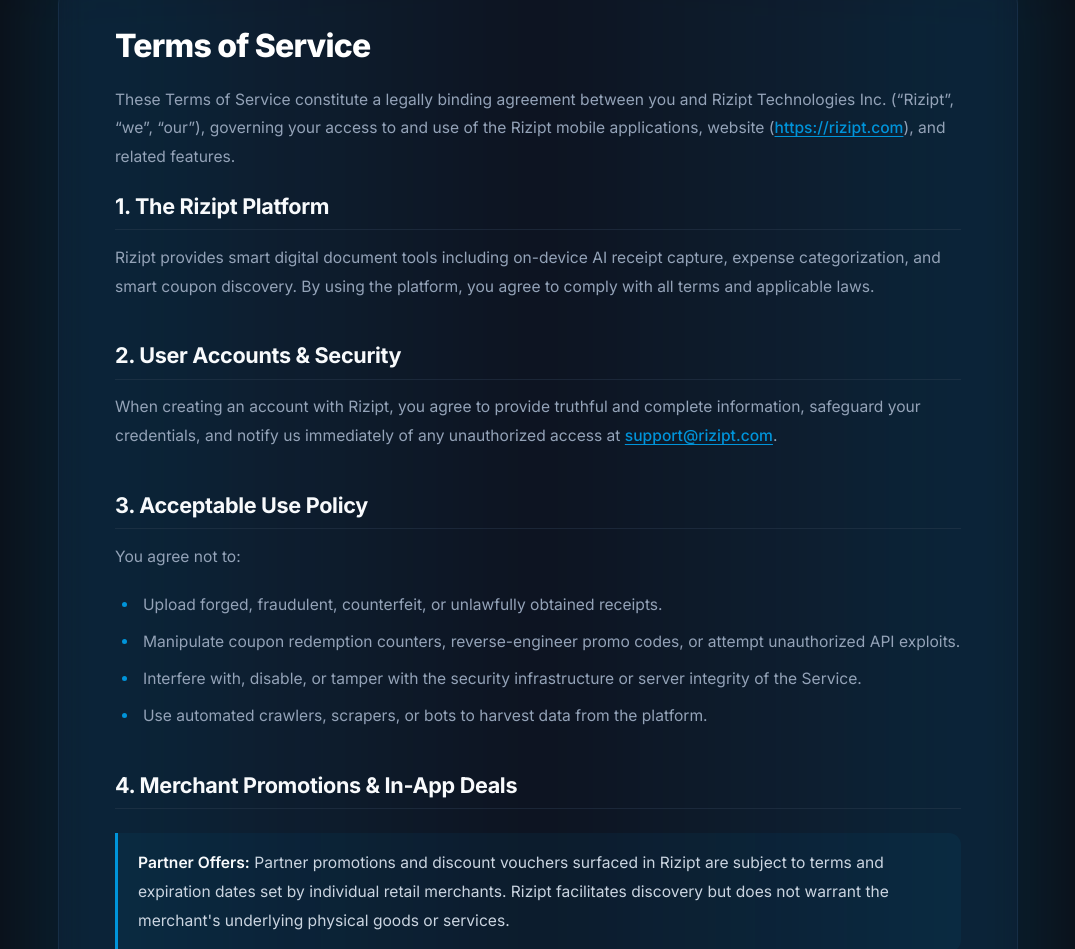
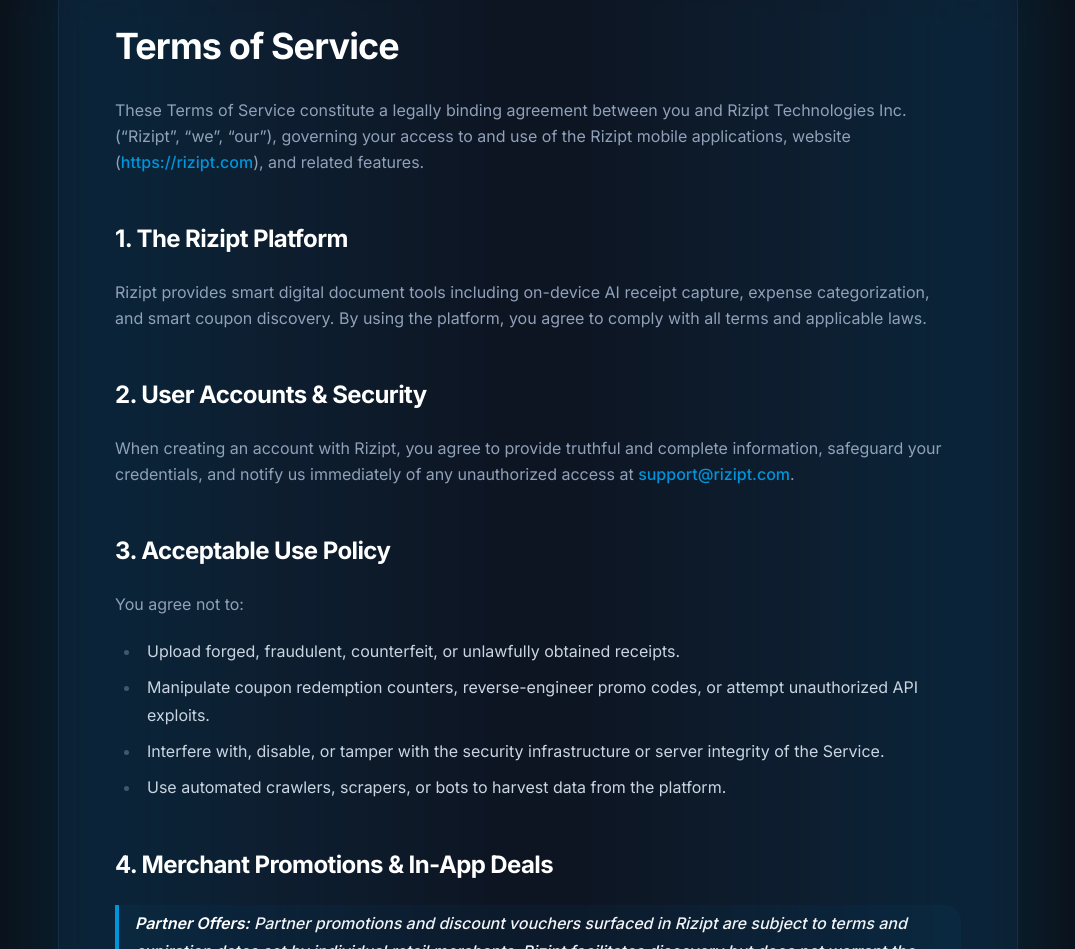
Before and after one commit to Rahad-Ullah/rizipt-website, a Next.js app: page /terms-of-service in a window 1280 px wide. Shown: the part 543-1492 px from the top of the page, without its empty margins (102-1177 px from the left). Built offline with nearby package versions, Linux system fonts and the light colour scheme; no server answers.

Commit message:
style(legal): replace custom legal.css with @tailwindcss/typography plugin and prose classes

```diff
--- a/package.json
+++ b/package.json
@@ -10,6 +10,7 @@
   },
   "dependencies": {
     "@base-ui/react": "^1.9.0",
+    "@tailwindcss/typography": "^0.5.20",
     "class-variance-authority": "^0.7.1",
     "cn": "^0.4.0",
     "lucide-react": "^1.16.0",
--- a/src/app/(legal)/layout.tsx
+++ b/src/app/(legal)/layout.tsx
@@ -2,7 +2,6 @@
 import Link from "next/link";
 import { ChevronLeft, Mail, ArrowRight } from "lucide-react";
 import { Navbar, Footer } from "@/components/common";
-import "./legal.css";
 
 export default function LegalRouteLayout({
   children,
--- a/src/app/(legal)/legal.css
+++ /dev/null
@@ -1,162 +0,0 @@
-/* ==========================================================================
-   Contained Scoped Legal Prose Styles
-   Strictly scoped to .legal-prose-content so nothing leaks out to other elements.
-   ========================================================================== */
-
-.legal-prose-content {
-  color: #cbd5e1;
-  font-size: 0.975rem;
-  line-height: 1.85;
-  word-break: break-word;
-}
-
-.legal-prose-content h1 {
-  color: #ffffff;
-  font-size: 2rem;
-  font-weight: 800;
-  margin-top: 1.5rem;
-  margin-bottom: 1.25rem;
-  line-height: 1.25;
-  letter-spacing: -0.025em;
-}
-
-.legal-prose-content h1:first-child {
-  margin-top: 0;
-}
-
-.legal-prose-content h2 {
-  color: #f8fafc;
-  font-size: 1.35rem;
-  font-weight: 700;
-  margin-top: 2.5rem;
-  margin-bottom: 0.85rem;
-  line-height: 1.35;
-  letter-spacing: -0.015em;
-  padding-bottom: 0.5rem;
-  border-bottom: 1px solid rgba(51, 65, 85, 0.4);
-}
-
-.legal-prose-content h2:first-of-type {
-  margin-top: 0;
-}
-
-.legal-prose-content h3 {
-  color: #e2e8f0;
-  font-size: 1.1rem;
-  font-weight: 600;
-  margin-top: 1.75rem;
-  margin-bottom: 0.6rem;
-  line-height: 1.4;
-}
-
-.legal-prose-content p {
-  margin-top: 0;
-  margin-bottom: 1.25rem;
-  color: #94a3b8;
-}
-
-.legal-prose-content ul {
-  list-style-type: disc;
-  margin-top: 0.5rem;
-  margin-bottom: 1.25rem;
-  padding-left: 1.5rem;
-  color: #94a3b8;
-}
-
-.legal-prose-content ol {
-  list-style-type: decimal;
-  margin-top: 0.5rem;
-  margin-bottom: 1.25rem;
-  padding-left: 1.5rem;
-  color: #94a3b8;
-}
-
-.legal-prose-content li {
-  margin-bottom: 0.5rem;
-  padding-left: 0.25rem;
-}
-
-.legal-prose-content li::marker {
-  color: #0094DA;
-}
-
-.legal-prose-content a {
-  color: #0094DA;
-  text-decoration: underline;
-  text-underline-offset: 3px;
-  font-weight: 500;
-  transition: color 0.15s ease;
-}
-
-.legal-prose-content a:hover {
-  color: #38bdf8;
-}
-
-.legal-prose-content strong {
-  color: #f8fafc;
-  font-weight: 600;
-}
-
-.legal-prose-content em {
-  color: #cbd5e1;
-  font-style: italic;
-}
-
-.legal-prose-content blockquote {
-  border-left: 3px solid #0094DA;
-  background-color: rgba(0, 148, 218, 0.06);
-  border-radius: 0 0.75rem 0.75rem 0;
-  padding: 1rem 1.25rem;
-  margin: 1.5rem 0;
-  color: #cbd5e1;
-}
-
-.legal-prose-content blockquote p:last-child {
-  margin-bottom: 0;
-}
-
-.legal-prose-content table {
-  width: 100%;
-  border-collapse: collapse;
-  margin: 1.75rem 0;
-  font-size: 0.85rem;
-  border-radius: 0.75rem;
-  overflow: hidden;
-  border: 1px solid rgba(51, 65, 85, 0.6);
-}
-
-.legal-prose-content th,
-.legal-prose-content td {
-  border: 1px solid rgba(51, 65, 85, 0.5);
-  padding: 0.75rem 1rem;
-  text-align: left;
-}
-
-.legal-prose-content th {
-  background-color: rgba(22, 31, 48, 0.9);
-  color: #ffffff;
-  font-weight: 600;
-  font-size: 0.8rem;
-  text-transform: uppercase;
-  letter-spacing: 0.05em;
-}
-
-.legal-prose-content tr:nth-child(even) {
-  background-color: rgba(17, 24, 39, 0.4);
-}
-
-.legal-prose-content hr {
-  border: 0;
-  border-top: 1px solid rgba(51, 65, 85, 0.6);
-  margin: 2.25rem 0;
-}
-
-.legal-prose-content code {
-  font-family: var(--font-mono, monospace);
-  font-size: 0.85em;
-  background-color: rgba(15, 23, 42, 0.8);
-  border: 1px solid rgba(51, 65, 85, 0.6);
-  padding: 0.15rem 0.35rem;
-  border-radius: 0.25rem;
-  color: #38bdf8;
-}
--- a/src/app/(legal)/privacy-policy/page.tsx
+++ b/src/app/(legal)/privacy-policy/page.tsx
@@ -41,9 +41,6 @@
               <Calendar className="size-3.5 text-[#0094DA]" />
               <span>Last Updated: {data.formattedDate}</span>
             </span>
-            <span className="inline-flex items-center gap-1.5 font-mono text-[11px] bg-slate-900 border border-slate-800 px-2.5 py-1 rounded-md text-slate-300">
-              Type: privacy_policy
-            </span>
           </div>
 
           <PrintButton />
@@ -58,9 +55,9 @@
           aria-hidden="true"
         />
 
-        {/* Contained Formal HTML Renderer */}
+        {/* Contained Formal HTML Renderer using @tailwindcss/typography */}
         <div
-          className="legal-prose-content"
+          className="prose prose-invert prose-slate max-w-none prose-headings:font-bold prose-headings:tracking-tight prose-headings:text-white prose-p:text-slate-400 prose-p:leading-relaxed prose-a:text-[#0094DA] prose-a:no-underline hover:prose-a:underline prose-strong:text-white prose-blockquote:border-l-[#0094DA] prose-blockquote:bg-[#0094DA]/5 prose-blockquote:py-1 prose-blockquote:px-4 prose-blockquote:rounded-r-lg prose-table:border-slate-800 prose-th:bg-slate-900/80 prose-th:text-white prose-td:border-slate-800"
           dangerouslySetInnerHTML={{ __html: data.content }}
         />
       </div>
--- a/src/app/(legal)/terms-of-service/page.tsx
+++ b/src/app/(legal)/terms-of-service/page.tsx
@@ -58,9 +58,9 @@
           aria-hidden="true"
         />
 
-        {/* Contained Formal HTML Renderer */}
+        {/* Contained Formal HTML Renderer using @tailwindcss/typography */}
         <div
-          className="legal-prose-content"
+          className="prose prose-invert prose-slate max-w-none prose-headings:font-bold prose-headings:tracking-tight prose-headings:text-white prose-p:text-slate-400 prose-p:leading-relaxed prose-a:text-[#0094DA] prose-a:no-underline hover:prose-a:underline prose-strong:text-white prose-blockquote:border-l-[#0094DA] prose-blockquote:bg-[#0094DA]/5 prose-blockquote:py-1 prose-blockquote:px-4 prose-blockquote:rounded-r-lg prose-table:border-slate-800 prose-th:bg-slate-900/80 prose-th:text-white prose-td:border-slate-800"
           dangerouslySetInnerHTML={{ __html: data.content }}
         />
       </div>
--- a/src/app/globals.css
+++ b/src/app/globals.css
@@ -1,6 +1,7 @@
 @import "tailwindcss";
 @import "tw-animate-css";
 @import "shadcn/tailwind.css";
+@plugin "@tailwindcss/typography";
 
 @custom-variant dark (&:is(.dark *));
 
--- a/src/lib/legal-content.ts
+++ b/src/lib/legal-content.ts
@@ -163,16 +163,14 @@
     : DEFAULT_TERMS_OF_SERVICE_HTML;
 
   // Check possible backend base URL environment variables
-  const rawBaseUrl =
+  const baseApiUrl =
     process.env.NEXT_PUBLIC_BASE_URL ||
     process.env.NEXT_PUBLIC_API_URL ||
     "";
 
-  if (rawBaseUrl) {
+  if (baseApiUrl) {
     try {
-      // Normalize base URL without trailing slash
-      const cleanBase = rawBaseUrl.replace(/\/+$/, "");
-      const endpoint = `${cleanBase}/disclaimers/${type}`;
+      const endpoint = `${baseApiUrl}/disclaimers/${type}`;
 
       const res = await fetch(endpoint, {
         method: "GET",
@@ -182,7 +180,7 @@
         // Cache for at least 1 hour (3600 seconds)
         next: {
           revalidate: 3600,
-          tags: ["disclaimers", `disclaimer-${type}`],
+          tags: ["disclaimers"],
         },
       });
 
```
